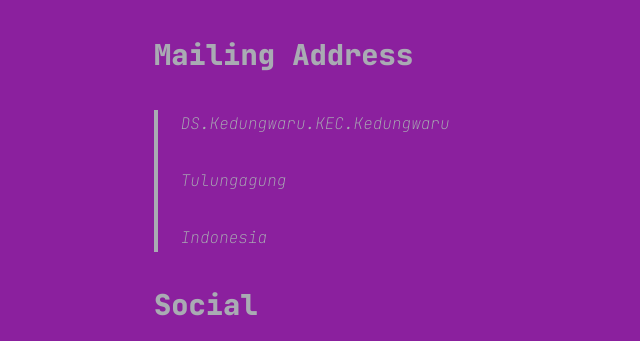
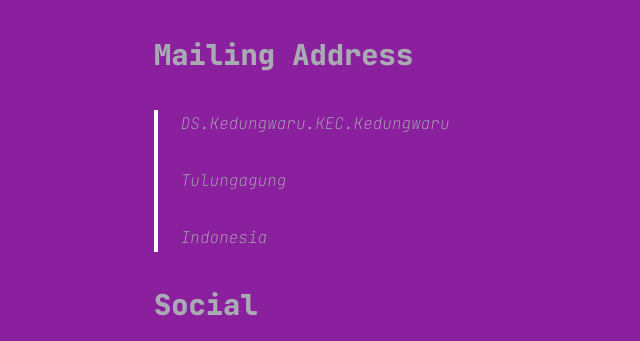
Before and after one commit to shera1402/shera1402.github.io, a Jekyll site: the page built from contact.md, in a window 1280 px wide. Shown: the part 330-671 px from the top of the page, without its empty margins (161-801 px from the left). Built offline with Jekyll 4.4.1, drawn with Linux system fonts in a browser that asks for light colours; comment, search, counter and statistics services are not loaded; a style sheet for code colours, icons or effects is not loaded.

Commit message:
Update post.css

```diff
--- a/assets/css/post.css
+++ b/assets/css/post.css
@@ -5,10 +5,10 @@
   --gray-2: #32353a;
   --gray-3: #25282c;
   --gray-4: #151618;
-  --gray-5: #151618;
-  --gray-6: #111111;
+  --gray-5: #111111;
   --white-1: #eeeeee;
   --white-2: #a9abb3;
+  --white-3: #ffffff;
   --ungu-1: #eb7aff;
   --ungu-2: #d35de8;
   --ungu-3: #ba44cf;
@@ -84,7 +84,7 @@
   margin: 0 0.5rem 0 0;
   display: block;
   color: var(--ungu-3);
-  background: var(--white-2);
+  background: var(--white-3);
   border-radius: 15px;
   font-size: 0.7rem;
   padding: 0 0.8rem;
@@ -132,7 +132,7 @@
   margin-bottom: 1.75rem;
   font-style: italic;
   font-weight: 100;
-  border-left: 0.3rem solid var(--white-2);
+  border-left: 0.3rem solid var(--white-3);
 }
 .content strong {
   font-weight: bold;
@@ -158,7 +158,7 @@
 }
 .content table th {
   background-color: var(--ungu-2);
-  color: var(--white-2);
+  color: var(--white-3);
   border: 1px solid var(--ungu-4);
 }
 .content table * {
@@ -186,7 +186,7 @@
 
 .content code {
   padding: 3px 5px;
-  color: var(--white-2);
+  color: var(--white-3);
   white-space: pre;
   background-color: var(--ungu-2);
 }
```
